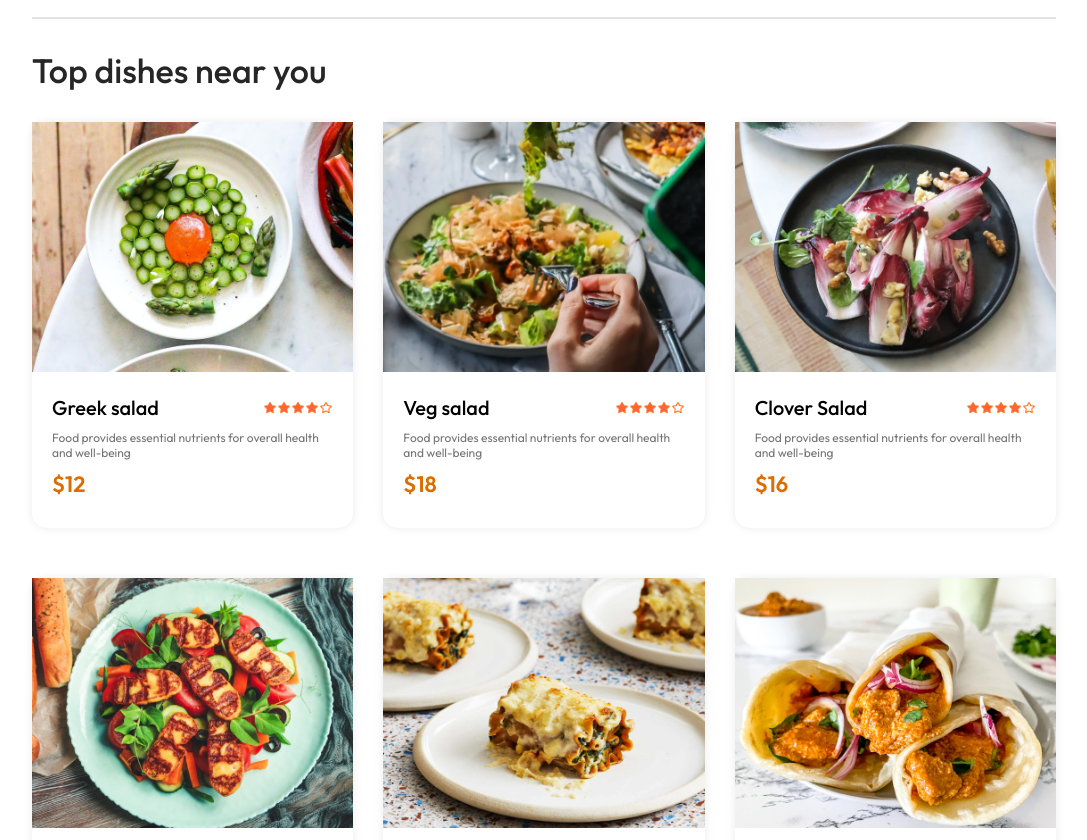
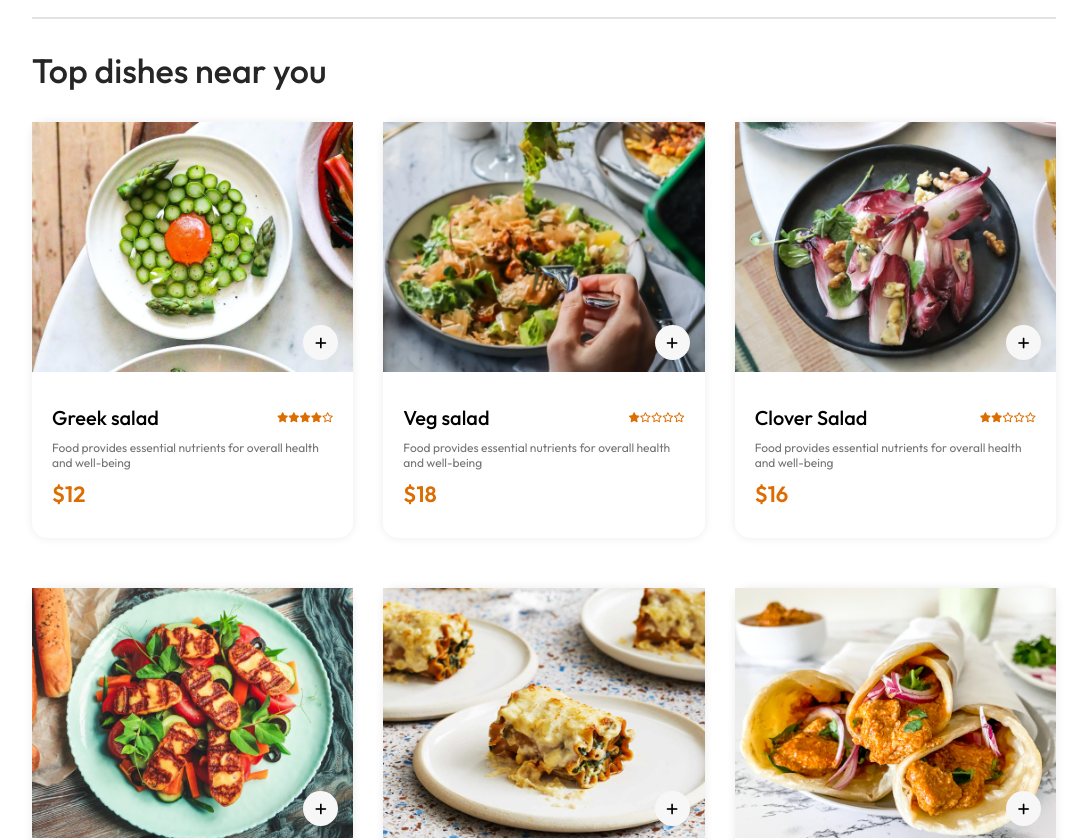
Before and after one commit to ayselhasanli/foodToGo-delivery-page, a React (Vite) app in the folder frontend/: page / in a window 1280 px wide. Shown: the part 920-1760 px from the top of the page, without its empty margins (96-1183 px from the left). Built offline with nearby package versions, Linux system fonts and the light colour scheme.

Commit message:
food display component and explore menu component functionality created

```diff
--- a/frontend/src/assets/assets.js
+++ b/frontend/src/assets/assets.js
@@ -122,229 +122,319 @@ export const food_list = [
     name: "Greek salad",
     image: food_1,
     price: 12,
-        description: "Food provides essential nutrients for overall health and well-being",
-        category: "Salad"
+    description:
+      "Food provides essential nutrients for overall health and well-being",
+    category: "Salad",
+    rating: 4,
   },
   {
     _id: "2",
     name: "Veg salad",
     image: food_2,
     price: 18,
-        description: "Food provides essential nutrients for overall health and well-being",
-        category: "Salad"
-    }, {
+    description:
+      "Food provides essential nutrients for overall health and well-being",
+    category: "Salad",
+    rating: 1,
+  },
+  {
     _id: "3",
     name: "Clover Salad",
     image: food_3,
     price: 16,
-        description: "Food provides essential nutrients for overall health and well-being",
-        category: "Salad"
-    }, {
+    description:
+      "Food provides essential nutrients for overall health and well-being",
+    category: "Salad",
+    rating: 2,
+  },
+  {
     _id: "4",
     name: "Chicken Salad",
     image: food_4,
     price: 24,
-        description: "Food provides essential nutrients for overall health and well-being",
-        category: "Salad"
-    }, {
+    description:
+      "Food provides essential nutrients for overall health and well-being",
+    category: "Salad",
+    rating: 5,
+  },
+  {
     _id: "5",
     name: "Lasagna Rolls",
     image: food_5,
     price: 14,
-        description: "Food provides essential nutrients for overall health and well-being",
-        category: "Rolls"
-    }, {
+    description:
+      "Food provides essential nutrients for overall health and well-being",
+    category: "Rolls",
+    rating: 4,
+  },
+  {
     _id: "6",
     name: "Peri Peri Rolls",
     image: food_6,
     price: 12,
-        description: "Food provides essential nutrients for overall health and well-being",
-        category: "Rolls"
-    }, {
+    description:
+      "Food provides essential nutrients for overall health and well-being",
+    category: "Rolls",
+    rating: 2,
+  },
+  {
     _id: "7",
     name: "Chicken Rolls",
     image: food_7,
     price: 20,
-        description: "Food provides essential nutrients for overall health and well-being",
-        category: "Rolls"
-    }, {
+    description:
+      "Food provides essential nutrients for overall health and well-being",
+    category: "Rolls",
+    rating: 4,
+  },
+  {
     _id: "8",
     name: "Veg Rolls",
     image: food_8,
     price: 15,
-        description: "Food provides essential nutrients for overall health and well-being",
-        category: "Rolls"
-    }, {
+    description:
+      "Food provides essential nutrients for overall health and well-being",
+    category: "Rolls",
+    rating: 5,
+  },
+  {
     _id: "9",
     name: "Ripple Ice Cream",
     image: food_9,
     price: 14,
-        description: "Food provides essential nutrients for overall health and well-being",
-        category: "Deserts"
-    }, {
+    description:
+      "Food provides essential nutrients for overall health and well-being",
+    category: "Deserts",
+    rating: 4,
+  },
+  {
     _id: "10",
     name: "Fruit Ice Cream",
     image: food_10,
     price: 22,
-        description: "Food provides essential nutrients for overall health and well-being",
-        category: "Deserts"
-    }, {
+    description:
+      "Food provides essential nutrients for overall health and well-being",
+    category: "Deserts",
+    rating: 4,
+  },
+  {
     _id: "11",
     name: "Jar Ice Cream",
     image: food_11,
     price: 10,
-        description: "Food provides essential nutrients for overall health and well-being",
-        category: "Deserts"
-    }, {
+    description:
+      "Food provides essential nutrients for overall health and well-being",
+    category: "Deserts",
+    rating: 3,
+  },
+  {
     _id: "12",
     name: "Vanilla Ice Cream",
     image: food_12,
     price: 12,
-        description: "Food provides essential nutrients for overall health and well-being",
-        category: "Deserts"
+    description:
+      "Food provides essential nutrients for overall health and well-being",
+    category: "Deserts",
+    rating: 5,
   },
   {
     _id: "13",
     name: "Chicken Sandwich",
     image: food_13,
     price: 12,
-        description: "Food provides essential nutrients for overall health and well-being",
-        category: "Sandwich"
+    description:
+      "Food provides essential nutrients for overall health and well-being",
+    category: "Sandwich",
+    rating: 2,
   },
   {
     _id: "14",
     name: "Vegan Sandwich",
     image: food_14,
     price: 18,
-        description: "Food provides essential nutrients for overall health and well-being",
-        category: "Sandwich"
-    }, {
+    description:
+      "Food provides essential nutrients for overall health and well-being",
+    category: "Sandwich",
+    rating: 4,
+  },
+  {
     _id: "15",
     name: "Grilled Sandwich",
     image: food_15,
     price: 16,
-        description: "Food provides essential nutrients for overall health and well-being",
-        category: "Sandwich"
-    }, {
+    description:
+      "Food provides essential nutrients for overall health and well-being",
+    category: "Sandwich",
+    rating: 5,
+  },
+  {
     _id: "16",
     name: "Bread Sandwich",
     image: food_16,
     price: 24,
-        description: "Food provides essential nutrients for overall health and well-being",
-        category: "Sandwich"
-    }, {
+    description:
+      "Food provides essential nutrients for overall health and well-being",
+    category: "Sandwich",
+    rating: 3,
+  },
+  {
     _id: "17",
     name: "Cup Cake",
     image: food_17,
     price: 14,
-        description: "Food provides essential nutrients for overall health and well-being",
-        category: "Cake"
-    }, {
+    description:
+      "Food provides essential nutrients for overall health and well-being",
+    category: "Cake",
+    rating: 4,
+  },
+  {
     _id: "18",
     name: "Vegan Cake",
     image: food_18,
     price: 12,
-        description: "Food provides essential nutrients for overall health and well-being",
-        category: "Cake"
-    }, {
+    description:
+      "Food provides essential nutrients for overall health and well-being",
+    category: "Cake",
+    rating: 4,
+  },
+  {
     _id: "19",
     name: "Butterscotch Cake",
     image: food_19,
     price: 20,
-        description: "Food provides essential nutrients for overall health and well-being",
-        category: "Cake"
-    }, {
+    description:
+      "Food provides essential nutrients for overall health and well-being",
+    category: "Cake",
+    rating: 2,
+  },
+  {
     _id: "20",
     name: "Sliced Cake",
     image: food_20,
     price: 15,
-        description: "Food provides essential nutrients for overall health and well-being",
-        category: "Cake"
-    }, {
+    description:
+      "Food provides essential nutrients for overall health and well-being",
+    category: "Cake",
+    rating: 5,
+  },
+  {
     _id: "21",
     name: "Garlic Mushroom ",
     image: food_21,
     price: 14,
-        description: "Food provides essential nutrients for overall health and well-being",
-        category: "Pure Veg"
-    }, {
+    description:
+      "Food provides essential nutrients for overall health and well-being",
+    category: "Pure Veg",
+    rating: 4,
+  },
+  {
     _id: "22",
     name: "Fried Cauliflower",
     image: food_22,
     price: 22,
-        description: "Food provides essential nutrients for overall health and well-being",
-        category: "Pure Veg"
-    }, {
+    description:
+      "Food provides essential nutrients for overall health and well-being",
+    category: "Pure Veg",
+    rating: 3,
+  },
+  {
     _id: "23",
     name: "Mix Veg Pulao",
     image: food_23,
     price: 10,
-        description: "Food provides essential nutrients for overall health and well-being",
-        category: "Pure Veg"
-    }, {
+    description:
+      "Food provides essential nutrients for overall health and well-being",
+    category: "Pure Veg",
+    rating: 3,
+  },
+  {
     _id: "24",
     name: "Rice Zucchini",
     image: food_24,
     price: 12,
-        description: "Food provides essential nutrients for overall health and well-being",
-        category: "Pure Veg"
+    description:
+      "Food provides essential nutrients for overall health and well-being",
+    category: "Pure Veg",
+    rating: 4,
   },
   {
     _id: "25",
     name: "Cheese Pasta",
     image: food_25,
     price: 12,
-        description: "Food provides essential nutrients for overall health and well-being",
-        category: "Pasta"
+    description:
+      "Food provides essential nutrients for overall health and well-being",
+    category: "Pasta",
+    rating: 5,
   },
   {
     _id: "26",
     name: "Tomato Pasta",
     image: food_26,
     price: 18,
-        description: "Food provides essential nutrients for overall health and well-being",
-        category: "Pasta"
-    }, {
+    description:
+      "Food provides essential nutrients for overall health and well-being",
+    category: "Pasta",
+    rating: 5,
+  },
+  {
     _id: "27",
     name: "Creamy Pasta",
     image: food_27,
     price: 16,
-        description: "Food provides essential nutrients for overall health and well-being",
-        category: "Pasta"
-    }, {
+    description:
+      "Food provides essential nutrients for overall health and well-being",
+    category: "Pasta",
+    rating: 4,
+  },
+  {
     _id: "28",
     name: "Chicken Pasta",
     image: food_28,
     price: 24,
-        description: "Food provides essential nutrients for overall health and well-being",
-        category: "Pasta"
-    }, {
+    description:
+      "Food provides essential nutrients for overall health and well-being",
+    category: "Pasta",
+    rating: 4,
+  },
+  {
     _id: "29",
     name: "Buttter Noodles",
     image: food_29,
     price: 14,
-        description: "Food provides essential nutrients for overall health and well-being",
-        category: "Noodles"
-    }, {
+    description:
+      "Food provides essential nutrients for overall health and well-being",
+    category: "Noodles",
+    rating: 5,
+  },
+  {
     _id: "30",
     name: "Veg Noodles",
     image: food_30,
     price: 12,
-        description: "Food provides essential nutrients for overall health and well-being",
-        category: "Noodles"
-    }, {
+    description:
+      "Food provides essential nutrients for overall health and well-being",
+    category: "Noodles",
+    rating: 3,
+  },
+  {
     _id: "31",
     name: "Somen Noodles",
     image: food_31,
     price: 20,
-        description: "Food provides essential nutrients for overall health and well-being",
-        category: "Noodles"
-    }, {
+    description:
+      "Food provides essential nutrients for overall health and well-being",
+    category: "Noodles",
+    rating: 4,
+  },
+  {
     _id: "32",
     name: "Cooked Noodles",
     image: food_32,
     price: 15,
-        description: "Food provides essential nutrients for overall health and well-being",
-        category: "Noodles"
-    }
-]
+    description:
+      "Food provides essential nutrients for overall health and well-being",
+    category: "Noodles",
+    rating: 5,
+  },
+];
--- a/frontend/src/components/FoodDisplay/FoodDisplay.jsx
+++ b/frontend/src/components/FoodDisplay/FoodDisplay.jsx
@@ -11,6 +11,7 @@ const FoodDisplay = ({ category }) => {
       <h1>Top dishes near you</h1>
       <div className="food-display-list">
         {food_list.map((item, index) => {
+          if ((category === "All" || category === item.category)) {
             return (
               <FoodItem
                 key={index}
@@ -19,8 +20,10 @@ const FoodDisplay = ({ category }) => {
                 description={item.description}
                 img={item.image}
                 price={item.price}
+                rating={item.rating}
               />
             );
+          }
         })}
       </div>
     </div>
--- a/frontend/src/components/FoodItem/FoodItem.css
+++ b/frontend/src/components/FoodItem/FoodItem.css
@@ -5,6 +5,10 @@
   box-shadow: 0px 0px 10px #00000015;
   transition: var(--transition);
   animation: fadeIn 3s;
+}
+
+.food-item .food-item-image-container {
+  position: relative;
 }
 
 .food-item .food-item-image-container img {
@@ -24,7 +28,11 @@
   display: flex;
   align-items: center;
   justify-content: space-between;
-  margin-bottom: 1rem;
+  margin: 1rem 0;
+}
+
+.food-item .food-item-info .food-item-name-rating .food-item-rate {
+  color: var(--orange);
 }
 
 .food-item .food-item-info .food-item-name-rating p {
@@ -47,3 +55,41 @@
   font-weight: 600;
   margin: 1rem 0;
 }
+
+.food-item .food-item-image-container .add-food-item {
+  position: absolute;
+  width: 3.5rem;
+  height: 3.5rem;
+  bottom: 1.5rem;
+  right: 1.5rem;
+  background-color: var(--extra-light-gray);
+  border-radius: 100%;
+}
+
+.food-item .food-item-image-container .food-item-counter {
+  position: absolute;
+  bottom: 1.5rem;
+  right: 1.5rem;
+  display: flex;
+  align-items: center;
+  gap: 1rem;
+  padding: 0.5rem;
+  border-radius: 5rem;
+  background-color: var(--white);
+}
+
+.food-item .food-item-image-container .food-item-counter button{
+  width: 2.5rem;
+  height: 2.5rem;
+  border-radius: 100%;
+}
+
+.food-item .food-item-image-container .food-item-counter .remove-counter{
+  background-color: var(--light-green);
+  color: var(--green);
+}
+
+.food-item .food-item-image-container .food-item-counter .add-counter{
+    background-color: var(--light-red);
+  color: var(--red);
+}
--- a/frontend/src/components/FoodItem/FoodItem.jsx
+++ b/frontend/src/components/FoodItem/FoodItem.jsx
@@ -1,16 +1,48 @@
-import { assets } from "../../assets/assets";
+import { StoreContext } from "../../context/StoreContext";
 import "./FoodItem.css";
+import { useContext, useState } from "react";
 
-const FoodItem = ({ id, name, price, description, img }) => {
+const FoodItem = ({ id, name, price, description, img, rating }) => {
+  const [totalStars, setTotalStars] = useState([1, 2, 3, 4, 5]);
+  const { cartItems, addToCart, removeFromCart } = useContext(StoreContext);
+
   return (
     <div className="food-item">
       <div className="food-item-image-container">
         <img src={img} className="food-item-image" alt="food-item-image" />
+        {!cartItems[id] ? (
+          <button className="add-food-item" onClick={() => {
+            addToCart(id);
+          }}>
+            <i className="fa-solid fa-plus"></i>
+          </button>
+        ) : (
+          <div className="food-item-counter">
+            <button
+              className="remove-counter"
+              onClick={() => removeFromCart(id)}
+            >
+              <i className="fa-solid fa-minus"></i>
+            </button>
+            <p>{cartItems[id]}</p>
+            <button className="add-counter" onClick={() => addToCart(id)}>
+              <i className="fa-solid fa-plus"></i>
+            </button>
+          </div>
+        )}
       </div>
       <div className="food-item-info">
         <div className="food-item-name-rating">
           <p>{name}</p>
-          <img src={assets.rating_starts} alt="" />
+          <div>
+            {totalStars.map((star) => {
+              return rating >= star ? (
+                <i className="fa-solid fa-star food-item-rate"></i>
+              ) : (
+                <i className="fa-regular fa-star food-item-rate"></i>
+              );
+            })}
+          </div>
         </div>
         <p className="food-item-description">{description}</p>
         <p className="food-item-price">${price}</p>
--- a/frontend/src/context/StoreContext.jsx
+++ b/frontend/src/context/StoreContext.jsx
@@ -1,18 +1,43 @@
-import { createContext } from "react";
+import { createContext, useEffect, useState } from "react";
 import { food_list } from "../assets/assets";
 
-export const StoreContext = createContext(null)
+export const StoreContext = createContext(null);
 
 const StoreContextProvider = (props) => {
-    const ContextValue = {
-        food_list
+  const [cartItems, setCartItems] = useState({});
+
+  const addToCart = (itemId) => {
+    if (!cartItems[itemId]) {
+      setCartItems((prev) => ({ ...prev, [itemId]: 1 }));
+    } else {
+      setCartItems((prev) => ({
+        ...prev,
+        [itemId]: prev[itemId] + 1,
+      }));
     }
+  };
 
-    return (
-        <StoreContext.Provider value={ContextValue}>
-            {props.children}
-        </StoreContext.Provider>
-    )
-}
+  const removeFromCart = (itemId) => {
+    setCartItems((prev) => ({ ...prev, [itemId]: prev[itemId] - 1 }));
+  };
 
-export default StoreContextProvider
+  useEffect(() => {
+    console.log(cartItems);
+  }, [cartItems]);
+
+  const ContextValue = {
+    food_list,
+    cartItems,
+    setCartItems,
+    removeFromCart,
+    addToCart,
+  };
+
+  return (
+    <StoreContext.Provider value={ContextValue}>
+      {props.children}
+    </StoreContext.Provider>
+  );
+};
+
+export default StoreContextProvider;
--- a/frontend/src/index.css
+++ b/frontend/src/index.css
@@ -20,8 +20,13 @@ body {
   --light-purple: #49557e;
   --white: #ffffff;
   --light-gray: #e2e2e2;
+  --extra-light-gray: #f7f7f7;
   --gray: #747474;
   --dark-gray: #262626;
+  --light-green: #d4ffd6;
+  --green: #00c414;
+  --light-red: #ffd1d1;
+  --red: #fc2828;
   --transition: 0.3s ease;
 }
 
@@ -48,6 +53,8 @@ p {
 
 button {
   cursor: pointer;
+  border: none;
+  background-color: transparent;
 }
 
 .app {
```
Lines whose indentation alone changed are shown as unchanged.
